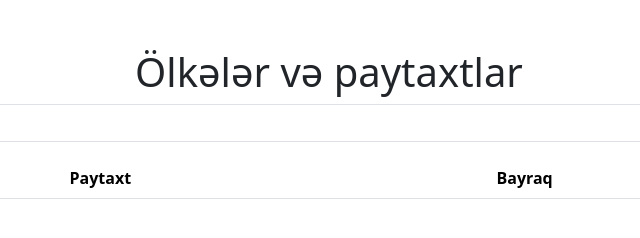
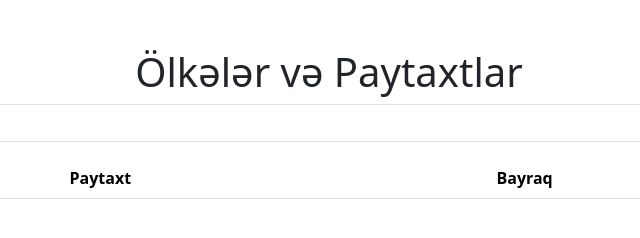
Before and after one commit to mamedshahmaliyev/olkepaytaxt_front, a plain HTML site: page index.html in a window 1280 px wide. Shown: the full height of the page, 311-951 px from the left. Drawn offline with nearby package versions, Linux system fonts and the light colour scheme.

Commit message:
paytaxt boyuk boyuk herfle

```diff
--- a/index.html
+++ b/index.html
@@ -15,7 +15,7 @@
   </head>
   <body>
     <div class="container mt-5">
-        <h1 class="text-center">Ölkələr və paytaxtlar</h1>
+        <h1 class="text-center">Ölkələr və Paytaxtlar</h1>
         <div class="input-group">
             <input type="text"
                     class="form-control"
```
